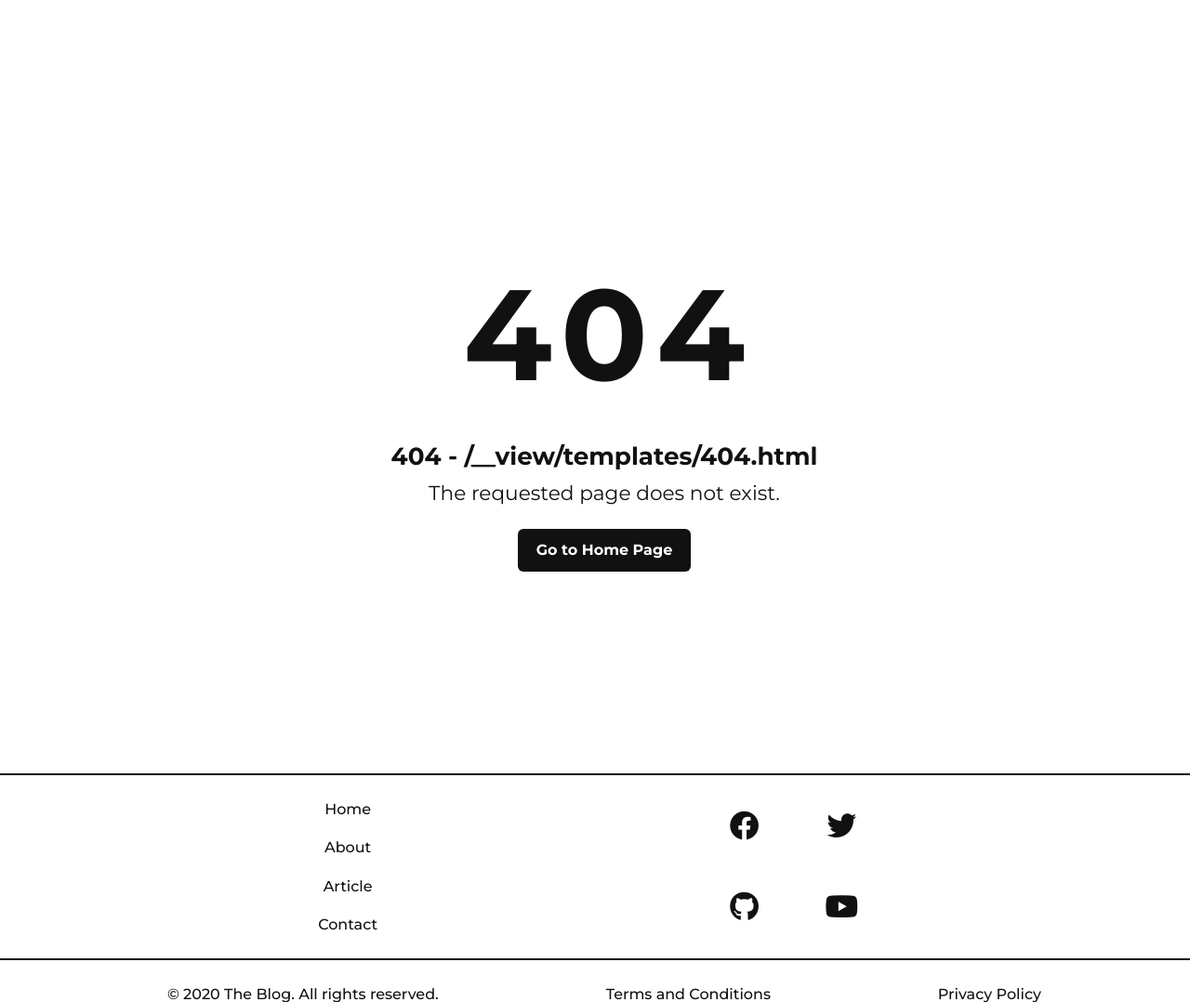
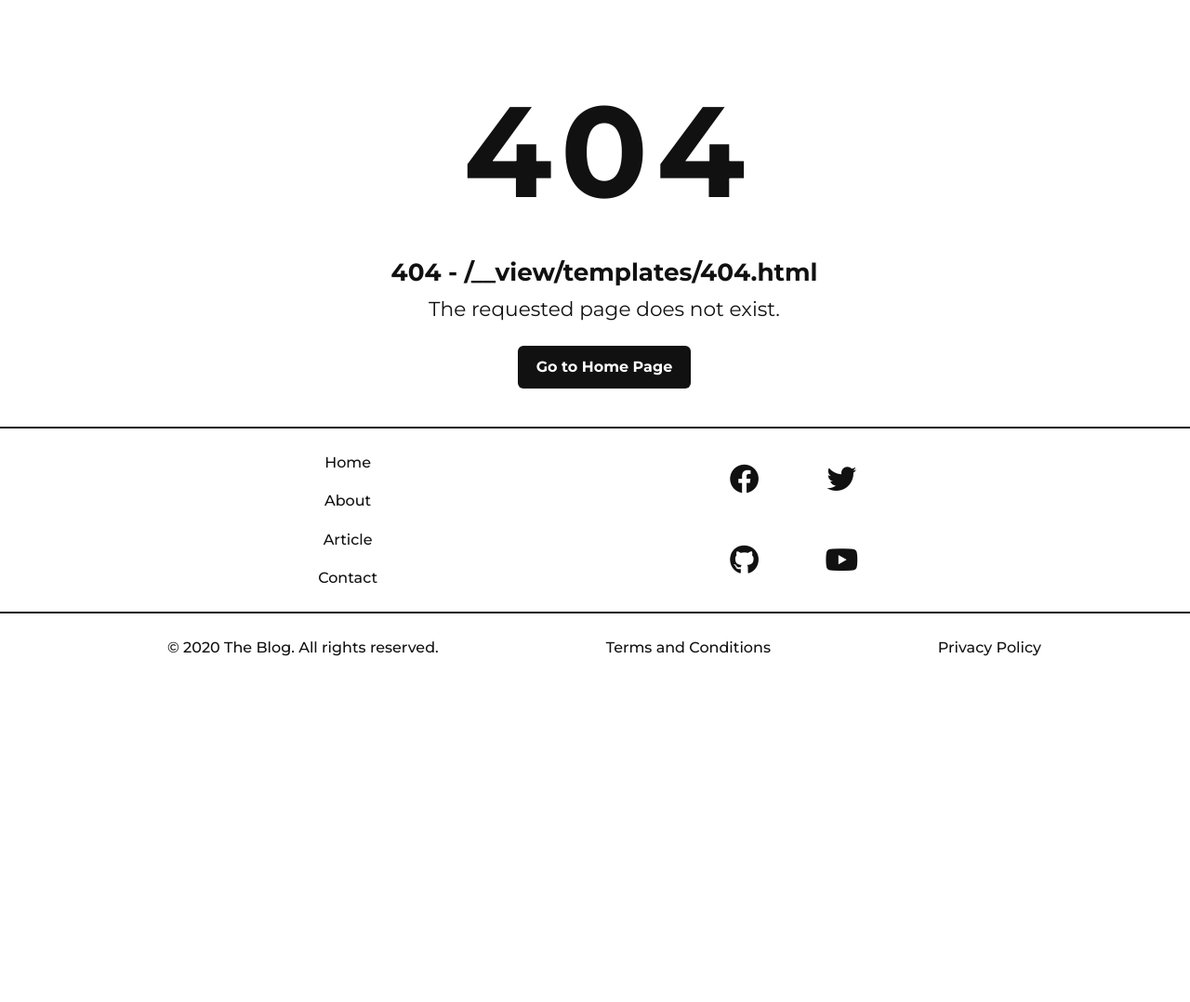
Before and after one commit to Tiger-Catori/Blogging-Website, a Flask app: template templates/404.html in a window 1280 px wide. Shown: the part 70-1148 px from the top of the page at 93% size. After the commit the page ends 776 px from the top, so only its background shows below. Run offline with Flask 3, Linux system fonts and the light colour scheme; the template is opened without the code that fills it: most values are stand-ins (such as "Sample title", 1, 10 or a date in 2020); some libraries are stand-ins or nearby versions; some web fonts are replaced.

Commit message:
Fixed 404 page spacing

```diff
--- a/static/css/error.css
+++ b/static/css/error.css
@@ -63,7 +63,7 @@
 .error-page-wrapper {
     display: flex;
     flex-direction: column;
-    min-height: 100vh;
+    /*min-height: 100vh;*/
 }
 
 .not-found-main {
```
